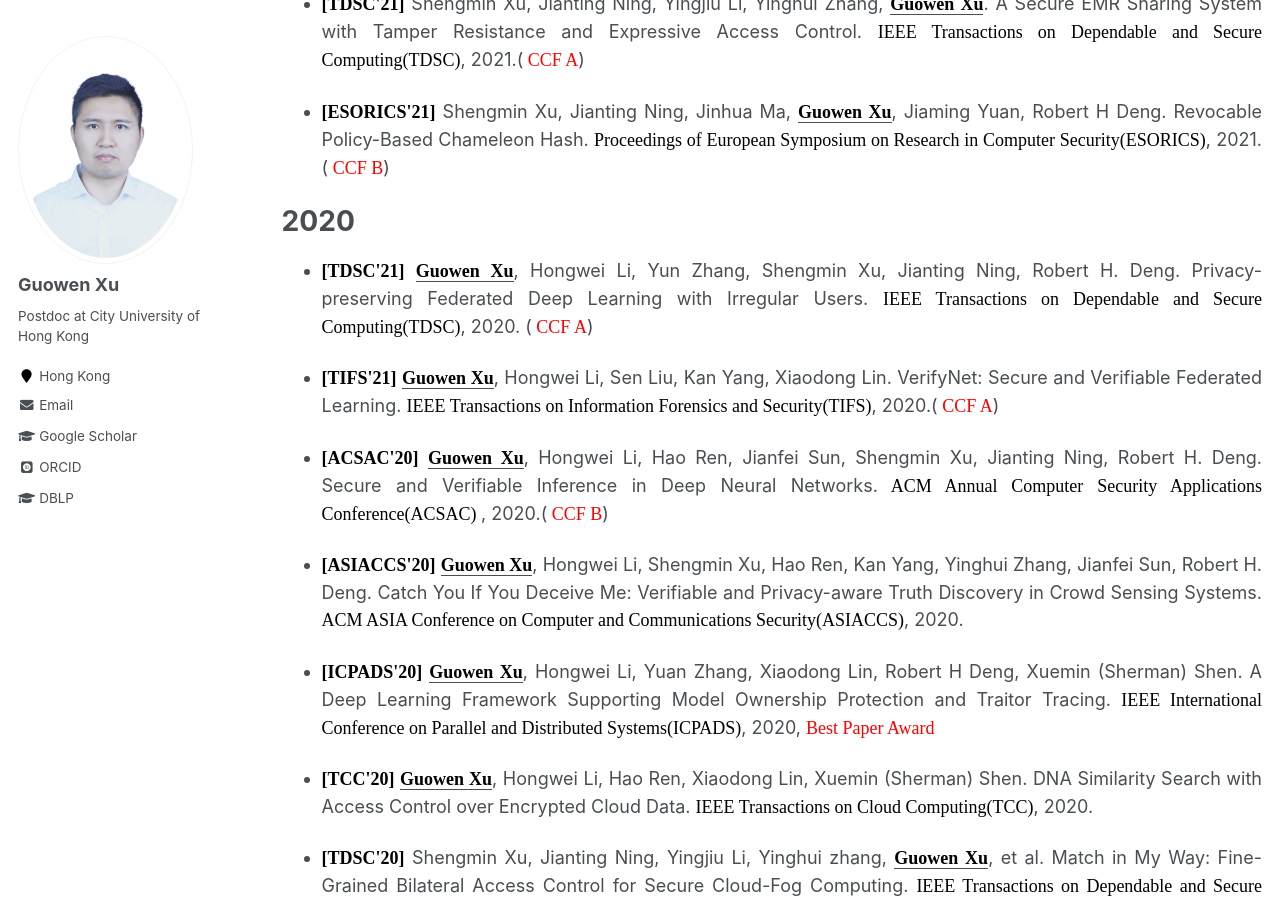
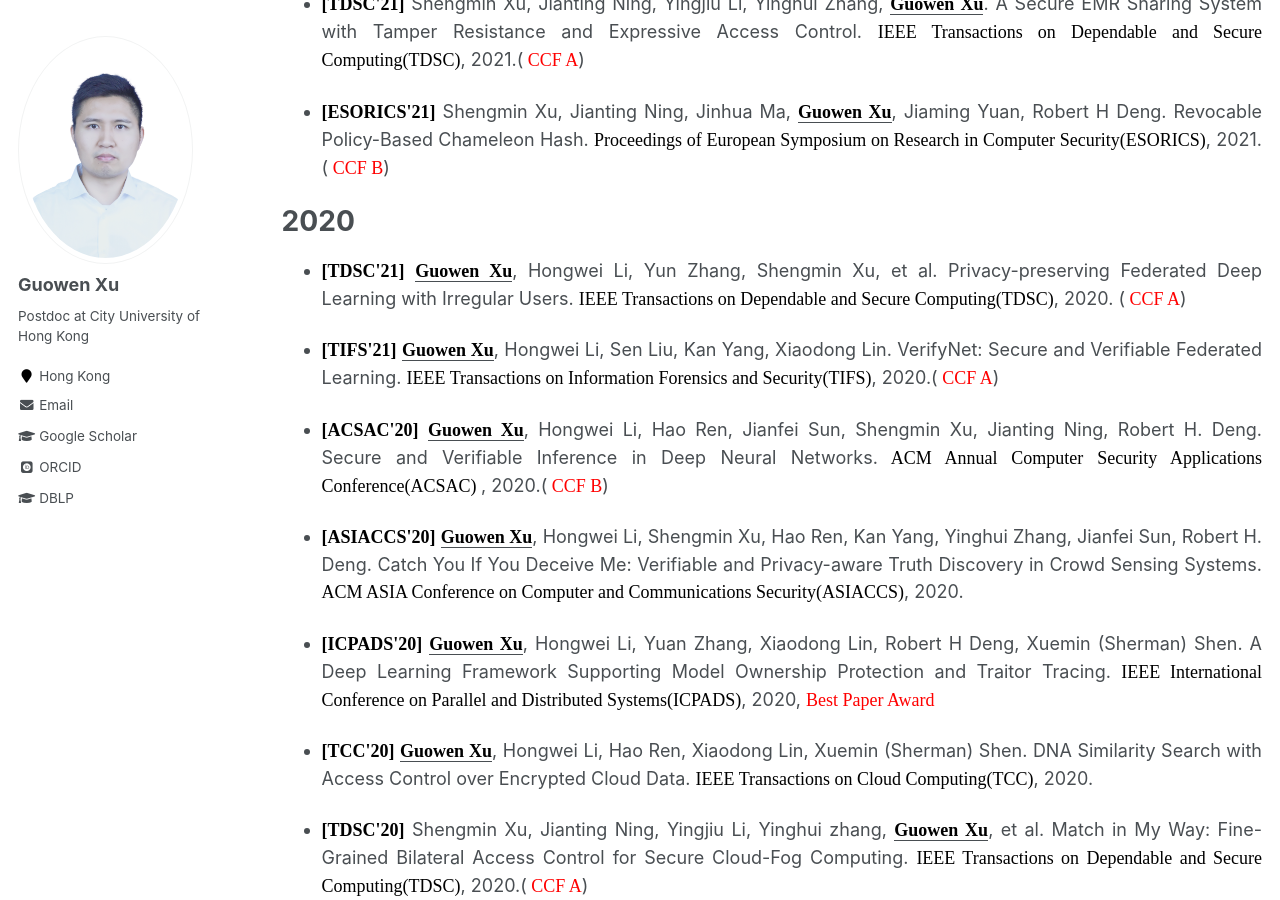
Before and after one commit to Guowen-xu/guowen-xu.github.io, a Jekyll site: the page built from _pages/publications.md, in a window 1280 px wide and 900 px high, scrolled down 3476 px. Built offline with Jekyll 4.4.1, drawn with Linux system fonts in a browser that asks for light colours; some web fonts are replaced.

Commit message:
Update publications.md

```diff
--- a/_pages/publications.md
+++ b/_pages/publications.md
@@ -87,7 +87,7 @@ You can find my articles on my [Google Scholar](https://scholar.google.com.hk/ci
 # 2020
 
 
-* <p align="justify">  <b><font face="Times New Roman" color=black size=4> [TDSC'21]</font></b> <u><b><font face="Times New Roman" color=black size=4> Guowen Xu</font></b></u>,  Hongwei Li, Yun Zhang, Shengmin Xu, Jianting Ning, Robert H. Deng. Privacy-preserving Federated Deep Learning with Irregular Users. <font face="Times New Roman" color=black size=4> IEEE Transactions on Dependable and Secure Computing(TDSC)</font>, 2020. (<font face="Times New Roman" color=red size=4> CCF A</font>)
+* <p align="justify">  <b><font face="Times New Roman" color=black size=4> [TDSC'21]</font></b> <u><b><font face="Times New Roman" color=black size=4> Guowen Xu</font></b></u>,  Hongwei Li, Yun Zhang, Shengmin Xu, et al. Privacy-preserving Federated Deep Learning with Irregular Users. <font face="Times New Roman" color=black size=4> IEEE Transactions on Dependable and Secure Computing(TDSC)</font>, 2020. (<font face="Times New Roman" color=red size=4> CCF A</font>)
 
 
 *  <p align="justify"> <b><font face="Times New Roman" color=black size=4> [TIFS'21]</font></b> <u><b><font face="Times New Roman" color=black size=4> Guowen Xu</font></b></u>, Hongwei Li, Sen Liu, Kan Yang, Xiaodong Lin. VerifyNet: Secure and Verifiable Federated Learning. <font face="Times New Roman" color=black size=4> IEEE Transactions on Information Forensics and Security(TIFS)</font>, 2020.(<font face="Times New Roman" color=red size=4> CCF A</font>)
```
